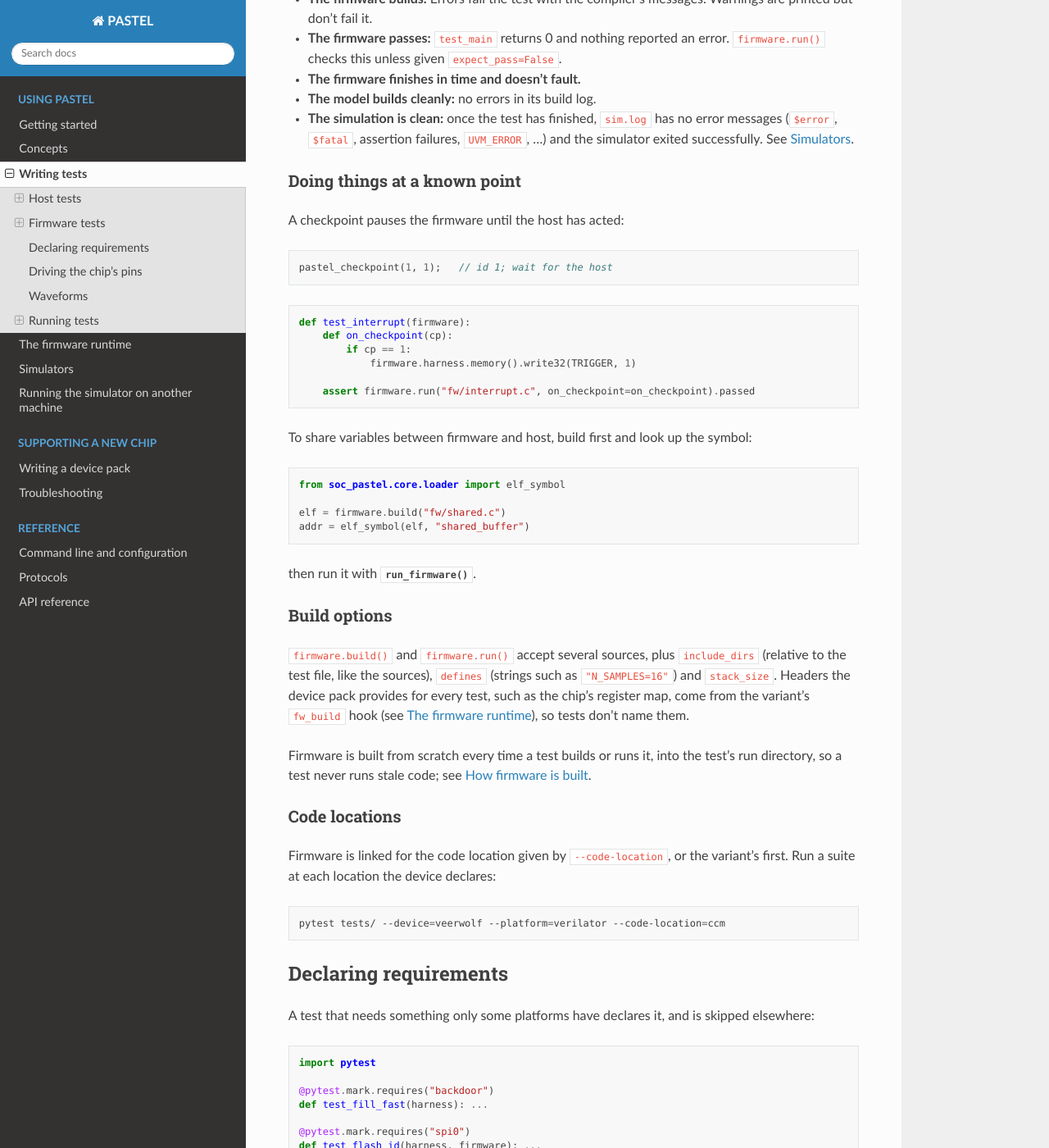
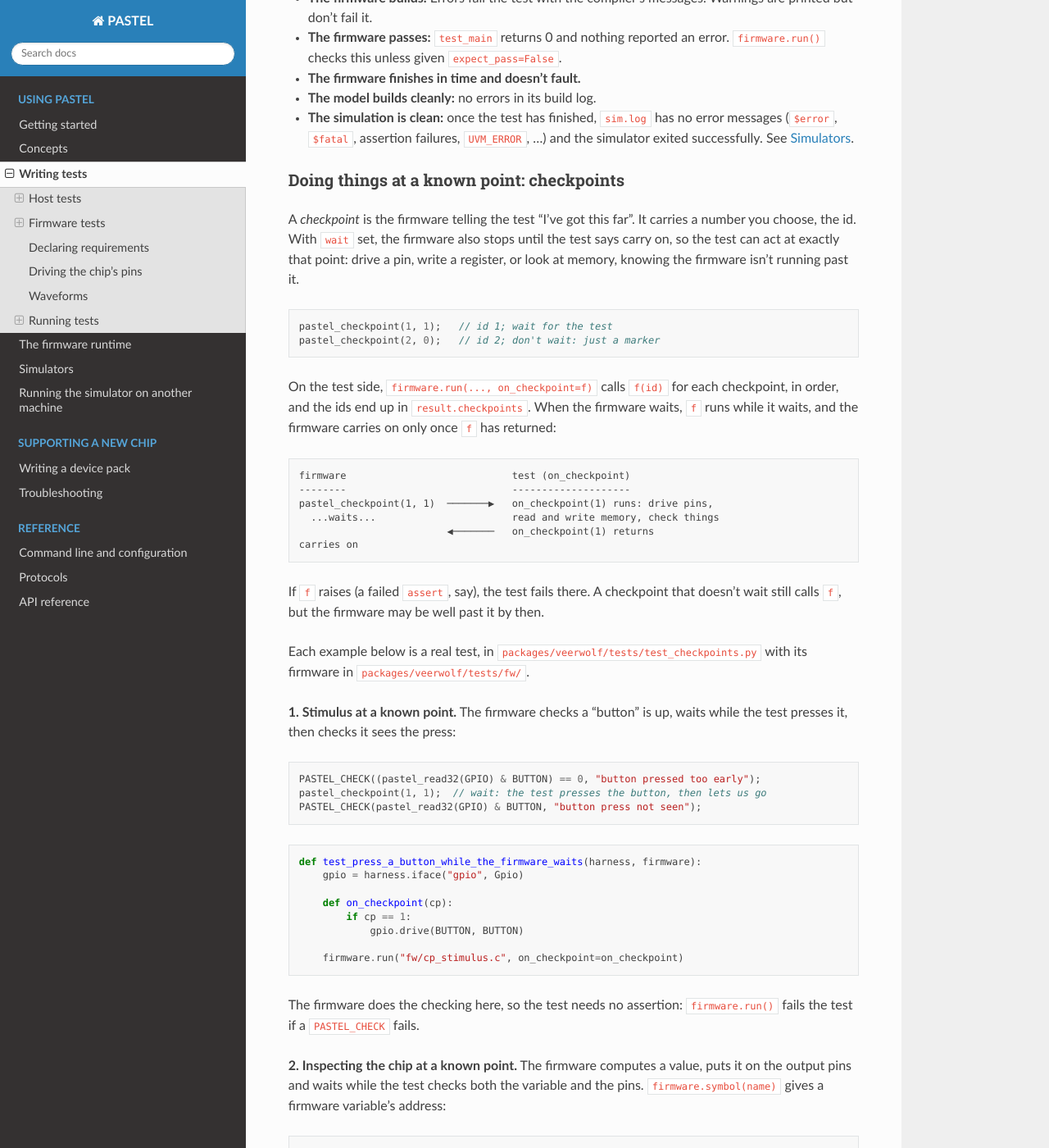
Before and after one commit to soc-puppets/soc-pastel, a Sphinx documentation site: the page built from docs/guides/writing-tests.rst, in a window 1280 px wide and 1400 px high, scrolled down 2081 px. Shown: the whole window at 82% size. Built offline with Sphinx 7.4.7 and the Read the Docs theme 3.1.0, drawn with Linux system fonts in a browser that asks for light colours; some of the changed text lies outside the part shown.

Commit message:
Explain checkpoints with tested examples; route harness.memory() per address
Checkpoints: the docs section is rewritten. It covers what a checkpoint
is, what wait does, when on_checkpoint runs relative to the firmware (with
a sequence diagram), and four worked examples: stimulus at a point,
inspecting the chip at a point, progress markers, and a step-by-step
conversation. Each is a real test in packages/veerwolf/tests/
test_checkpoints.py (run in CI), plus a regression test for the stale
acknowledgement fixed in mailbox v2. It fails against the old behaviour.

firmware.symbol(name): the address of a variable in the firmware just
built, usable inside on_checkpoint (run() builds before it starts the
target), replacing the build-then-run_firmware dance.

harness.memory() now returns a RoutedMemory: each access goes through the
backdoor where one reaches that address, and through on-chip debug
elsewhere. It used to return the backdoor outright, which failed for
memories without one (VeeR's DCCM at the ccm location).

Co-Authored-By: Claude Opus 5.5 <noreply@anthropic.com>

```diff
--- a/docs/concepts.rst
+++ b/docs/concepts.rst
@@ -37,7 +37,8 @@ for that platform:
    * - ``harness.ocd``
      - The on-chip debug interface (reset, halt, registers, memory)
    * - ``harness.memory()``
-     - The fastest memory path: the backdoor in simulation, debug otherwise
+     - The fastest memory path for each address: the backdoor where one reaches,
+       debug otherwise
    * - ``harness.iface("spi0")``
      - Any other interface, by instance name
    * - ``harness.regs``
--- a/docs/guides/writing-tests.rst
+++ b/docs/guides/writing-tests.rst
@@ -24,8 +24,8 @@ interface: ``reset``, ``halt``, ``resume``, ``step``, ``state``, ``read_register
 ``write_register``, breakpoints, and ``memory`` for access through the debug port.
 
 ``harness.memory()`` returns the fastest
-:py:class:`~soc_pastel.core.memory.MemoryInterface`: the backdoor in
-simulation, on-chip debug otherwise. Addresses and lengths are always bytes;
+:py:class:`~soc_pastel.core.memory.MemoryInterface` for each address: the
+backdoor in simulation where one reaches that memory, on-chip debug otherwise. Addresses and lengths are always bytes;
 ``read32``, ``write32``, ``read_words`` and ``write_words`` are conveniences on top.
 
 Memory reachable only while halted
@@ -119,35 +119,138 @@ A test passes only if all of these hold:
   error messages (``$error``, ``$fatal``, assertion failures, ``UVM_ERROR``,
   ...) and the simulator exited successfully. See :doc:`simulators`.
 
-Doing things at a known point
-~~~~~~~~~~~~~~~~~~~~~~~~~~~~~
+Doing things at a known point: checkpoints
+~~~~~~~~~~~~~~~~~~~~~~~~~~~~~~~~~~~~~~~~~~
 
-A checkpoint pauses the firmware until the host has acted:
+A *checkpoint* is the firmware telling the test "I've got this far". It
+carries a number you choose, the id. With ``wait`` set, the firmware also stops
+until the test says carry on, so the test can act at exactly that point:
+drive a pin, write a register, or look at memory, knowing the firmware isn't
+running past it.
 
 .. code-block:: c
 
-   pastel_checkpoint(1, 1);   // id 1; wait for the host
+   pastel_checkpoint(1, 1);   // id 1; wait for the test
+   pastel_checkpoint(2, 0);   // id 2; don't wait: just a marker
+
+On the test side, ``firmware.run(..., on_checkpoint=f)`` calls ``f(id)`` for
+each checkpoint, in order, and the ids end up in ``result.checkpoints``. When
+the firmware waits, ``f`` runs while it waits, and the firmware carries on
+only once ``f`` has returned:
+
+.. code-block:: text
+
+   firmware                            test (on_checkpoint)
+   --------                            --------------------
+   pastel_checkpoint(1, 1)  ───────▶   on_checkpoint(1) runs: drive pins,
+     ...waits...                       read and write memory, check things
+                            ◀───────   on_checkpoint(1) returns
+   carries on
+
+If ``f`` raises (a failed ``assert``, say), the test fails there. A checkpoint
+that doesn't wait still calls ``f``, but the firmware may be well past it by
+then.
+
+Each example below is a real test, in
+``packages/veerwolf/tests/test_checkpoints.py`` with its firmware in
+``packages/veerwolf/tests/fw/``.
+
+**1. Stimulus at a known point.** The firmware checks a "button" is up, waits
+while the test presses it, then checks it sees the press:
+
+.. code-block:: c
+
+   PASTEL_CHECK((pastel_read32(GPIO) & BUTTON) == 0, "button pressed too early");
+   pastel_checkpoint(1, 1);  // wait: the test presses the button, then lets us go
+   PASTEL_CHECK(pastel_read32(GPIO) & BUTTON, "button press not seen");
 
 .. code-block:: python
 
-   def test_interrupt(firmware):
+   def test_press_a_button_while_the_firmware_waits(harness, firmware):
+       gpio = harness.iface("gpio", Gpio)
+
        def on_checkpoint(cp):
            if cp == 1:
-               firmware.harness.memory().write32(TRIGGER, 1)
+               gpio.drive(BUTTON, BUTTON)
 
-       assert firmware.run("fw/interrupt.c", on_checkpoint=on_checkpoint).passed
+       firmware.run("fw/cp_stimulus.c", on_checkpoint=on_checkpoint)
 
-To share variables between firmware and host, build first and look up the
-symbol:
+The firmware does the checking here, so the test needs no assertion:
+``firmware.run()`` fails the test if a ``PASTEL_CHECK`` fails.
+
+**2. Inspecting the chip at a known point.** The firmware computes a value,
+puts it on the output pins and waits while the test checks both the variable
+and the pins. ``firmware.symbol(name)`` gives a firmware variable's address:
+
+.. code-block:: c
+
+   volatile uint32_t total;
+
+   int test_main(void) {
+     for (uint32_t i = 1; i <= 10; i++) total += i;
+     pastel_write32(GPIO, total);
+     pastel_checkpoint(1, 1);
+     return 0;
+   }
 
 .. code-block:: python
 
-   from soc_pastel.core.loader import elf_symbol
+   def on_checkpoint(cp):
+       with harness.ocd.halted():
+           assert harness.memory().read32(firmware.symbol("total")) == 55
+       assert gpio.sample() & 0xFFFF == 55
 
-   elf = firmware.build("fw/shared.c")
-   addr = elf_symbol(elf, "shared_buffer")
+``harness.memory()`` reaches the variable wherever it lives: through the
+backdoor if there is one for that memory, otherwise through on-chip debug.
+Some memories can only be reached through debug while the CPU is halted, such
+as VeeR's DCCM at the ``ccm`` code location. ``harness.ocd.halted()`` halts the
+CPU for the block and resumes it afterwards, which is harmless while the
+firmware waits.
 
-then run it with :py:func:`~soc_pastel.fw.runner.run_firmware`.
+**3. Progress markers.** Checkpoints that don't wait record how far the
+firmware got, for checking afterwards:
+
+.. code-block:: python
+
+   result = firmware.run("fw/cp_progress.c")
+   assert result.checkpoints == [10, 20, 30]
+
+**4. A conversation.** One step per checkpoint, keyed on the id. At each step
+the test checks the firmware's answer to the last command and gives it the
+next one, through two firmware variables:
+
+.. code-block:: c
+
+   volatile uint32_t command, answer;
+
+   int test_main(void) {
+     for (uint32_t step = 1; step <= 3; step++) {
+       pastel_checkpoint(step, 1);   // wait for the test's command
+       answer = command * command;
+     }
+     pastel_checkpoint(4, 1);        // let the test check the last answer
+     return 0;
+   }
+
+.. code-block:: python
+
+   def on_checkpoint(cp):
+       with harness.ocd.halted():
+           mem = harness.memory()
+           if cp > 1:   # the firmware has answered the previous command
+               sent = cp - 1 + 10
+               assert mem.read32(firmware.symbol("answer")) == sent * sent
+           if cp <= 3:
+               mem.write32(firmware.symbol("command"), cp + 10)
+
+Things to know:
+
+- Ids are yours to choose, and may repeat. A marker and a waiting checkpoint
+  with the same id don't interfere.
+- A waiting checkpoint blocks the firmware's main code. Interrupt handlers
+  still run.
+- Firmware time keeps passing in the simulation while the test acts, except
+  inside ``harness.ocd.halted()``.
 
 Build options
 ~~~~~~~~~~~~~
```
Also changed, not shown: 14 other files.
